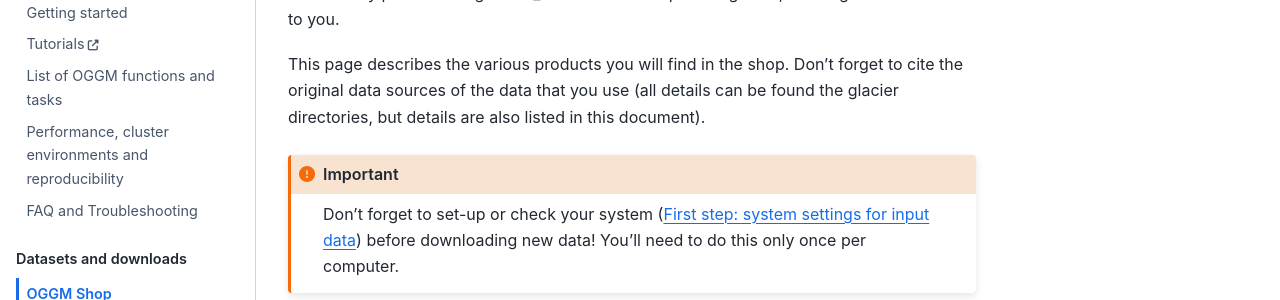
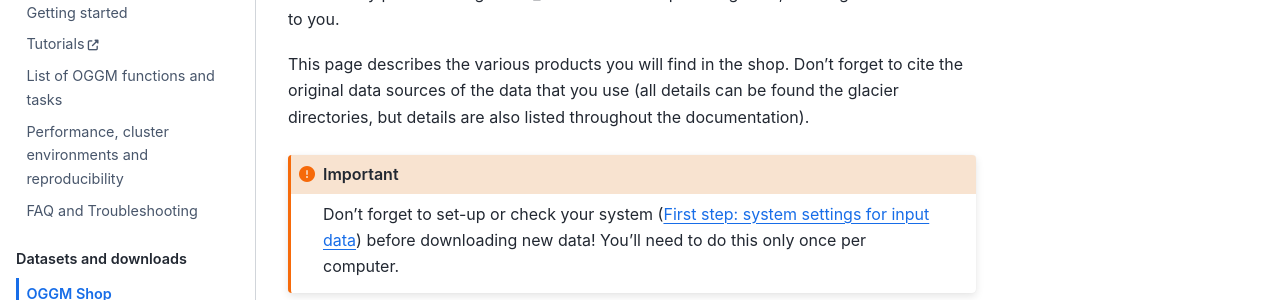
Before and after one commit to OGGM/oggm, a Sphinx documentation site: the page built from docs/shop.rst, in a window 1280 px wide and 900 px high, scrolled down 331 px. Shown: the part 206-506 px from the top of the window. Built offline with Sphinx 7.4.7 and the Sphinx Book theme 1.1.4, drawn with Linux system fonts in a browser that asks for light colours; the version number could not be read and is left out.

Commit message:
small edit

```diff
--- a/docs/shop.rst
+++ b/docs/shop.rst
@@ -18,7 +18,7 @@ that might be of interest to you.
 
 This page describes the various products you will find in the shop. Don't forget to
 cite the original data sources of the data that you use (all details can be found
-the glacier directories, but details are also listed in this document).
+the glacier directories, but details are also listed throughout the documentation).
 
 .. important::
 
```
